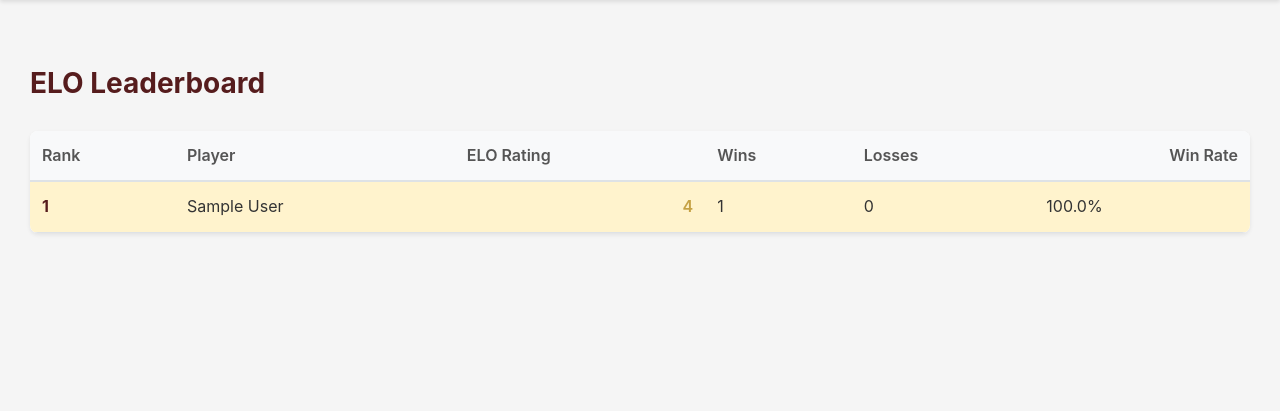
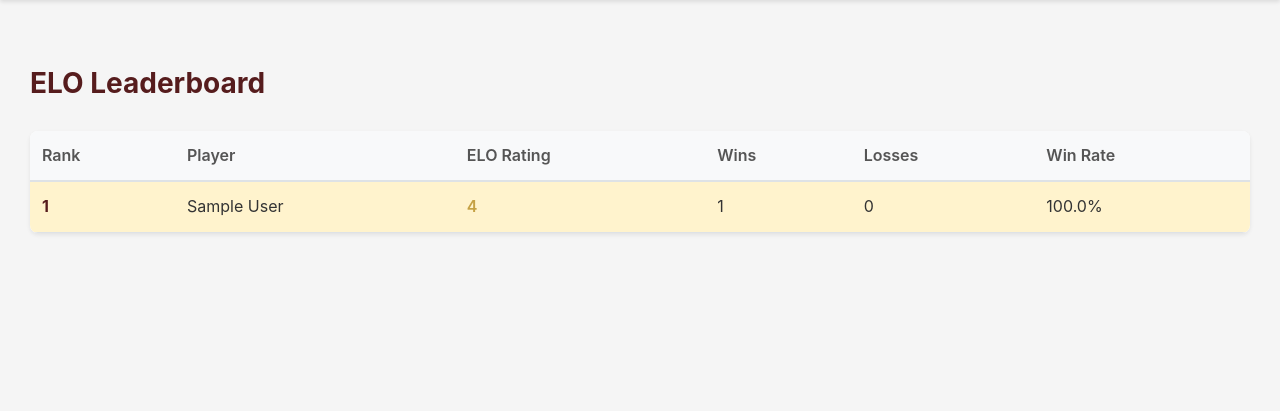
Before and after one commit to conjfrnk/charter-pool, a Flask app: page /leaderboard in a window 1280 px wide. Shown: the part 69-480 px from the top of the page. Run offline with Flask 3, Linux system fonts and the light colour scheme; a user stored in the database is signed in; tables that the repository leaves empty hold one stand-in row (values such as "Sample post").

Commit message:
Update version to v1.4.7 and refine CSS styles for leaderboard tables
- Bumped the application version to v1.4.7.
- Removed text alignment properties for ELO cells and header cells in leaderboard tables to streamline styles.

These changes enhance the visual presentation of leaderboard tables and maintain a cohesive user interface.

```diff
--- a/static/style.css
+++ b/static/style.css
@@ -568,11 +568,6 @@ table tr.highlight {
 .leaderboard-table .elo-cell {
   font-weight: 600;
   color: #C5A144;
-  text-align: right;
-}
-
-.leaderboard-table th:last-child {
-  text-align: right;
 }
 
 .winner-cell {
```
Also changed, not shown: 1 other file.
